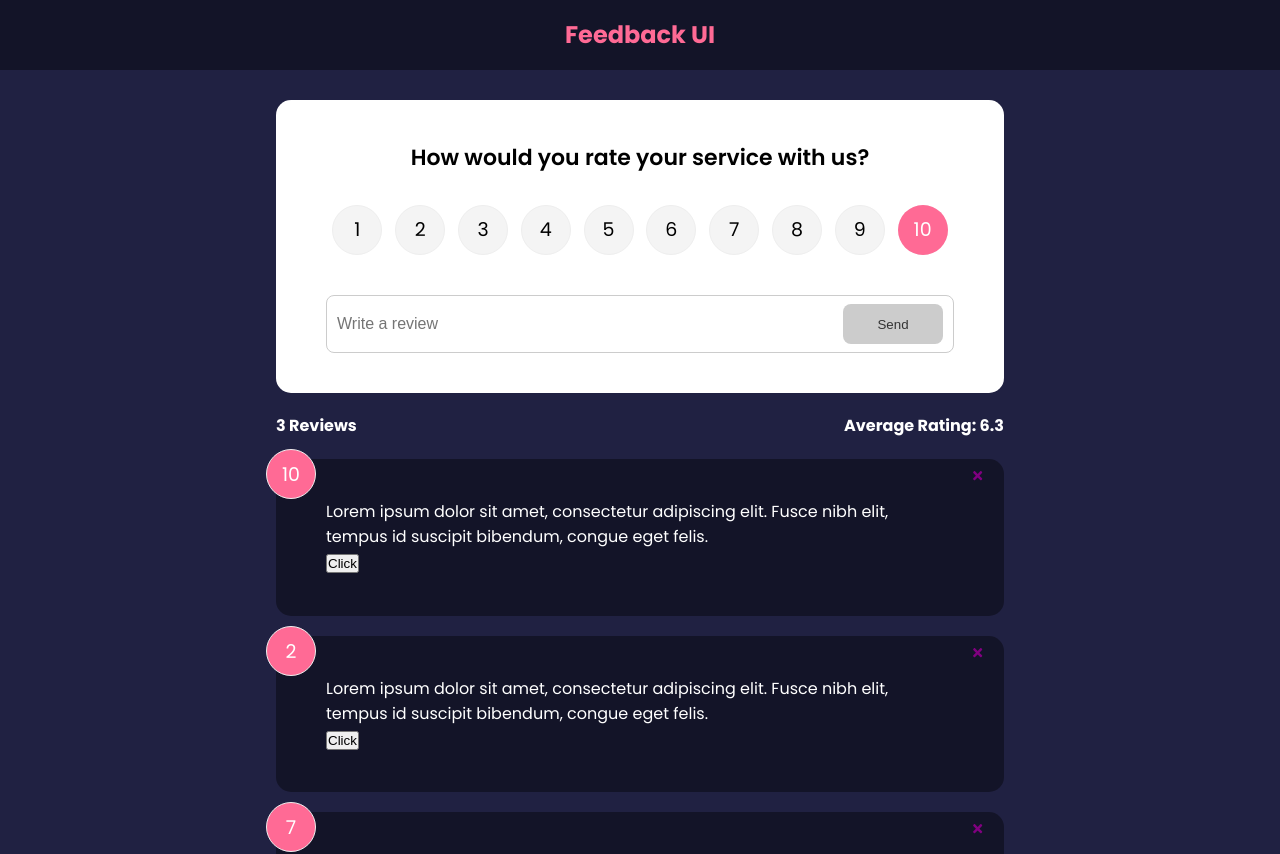
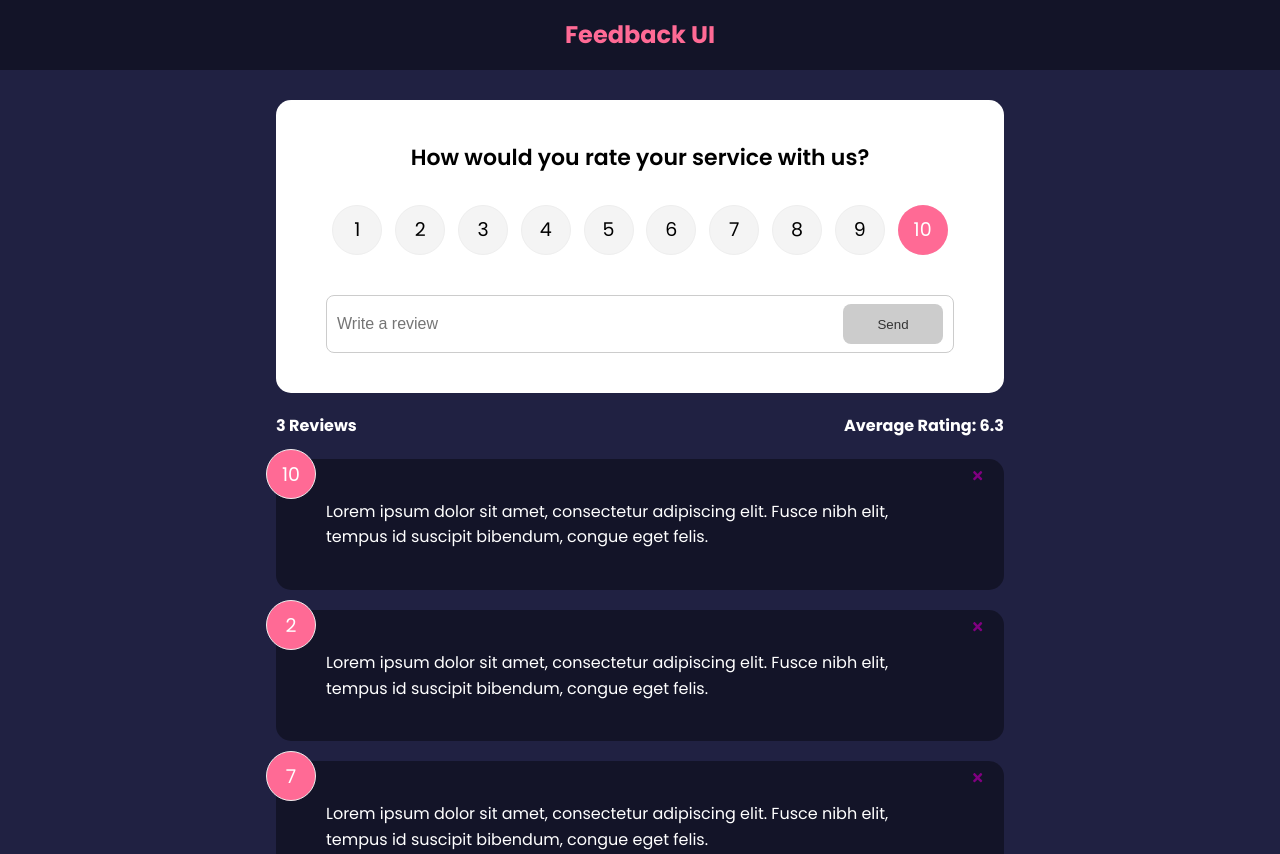
Before and after one commit to kristjanhollo/Feedback-UI, a React (Create React App) app: page / in a window 1280 px wide. Shown: the top 854 px of the page. Built offline with nearby package versions, Linux system fonts and the light colour scheme.

Commit message:
[add] - Adding new FeedBackItem [change] - remove color changing of FeedBackItem

```diff
--- a/package.json
+++ b/package.json
@@ -10,6 +10,7 @@
     "react-dom": "^17.0.2",
     "react-icons": "^4.3.1",
     "react-scripts": "5.0.0",
+    "uuid": "^8.3.2",
     "web-vitals": "^2.1.2"
   },
   "scripts": {
--- a/src/App.js
+++ b/src/App.js
@@ -5,6 +5,7 @@
 import {useState} from "react";
 import FeedbackStats from "./components/FeedbackStats";
 import FeedBackForm from "./components/FeedBackForm";
+import { v4 as uuidv4 } from 'uuid'
 
 // function App() {
 //     return (
@@ -21,6 +22,11 @@
 function App() {
     const [feedback, setFeedback] = useState(FeedbackData);
 
+    const addFeedback = (newFeedback) => {
+        newFeedback.id = uuidv4()
+        setFeedback([newFeedback, ...feedback])
+    }
+
     const deleteFeedBack = (id) => {
         if (window.confirm('Are you sure you want to delete?')) {
             setFeedback(feedback.filter((item) => item.id !== id))
@@ -33,7 +39,7 @@
             <Header/>
 
             <div className="container">
-                <FeedBackForm />
+                <FeedBackForm handleAdd={addFeedback}/>
                 <FeedbackStats feedback={feedback}/>
                 <FeedbackList feedback={feedback} handleDelete={deleteFeedBack}/>
             </div>
--- a/src/components/FeedBackForm.js
+++ b/src/components/FeedBackForm.js
@@ -4,7 +4,7 @@
 import RatingSelect from "./RatingSelect";
 
 
-function FeedBackForm() {
+function FeedBackForm({handleAdd}) {
     const [text, setText] = useState('')
     const [rating, setRating] = useState(10)
     const [btnDisabled, setBtnDisabled] = useState(true)
@@ -26,8 +26,22 @@
 
     }
 
+    const handleSubmit = (e) => {
+        e.preventDefault()
+        if(text.trim().length > 10) {
+            const newFeedback = {
+                text: text,
+                rating: rating
+            }
+
+            handleAdd(newFeedback)
+
+            setText('')
+        }
+    }
+
     return <Card>
-        <form>
+        <form onSubmit={handleSubmit}>
             <h2>How would you rate your service with us?</h2>
             <RatingSelect select={(rating) => setRating(rating)}/>
             <div className="input-group">
--- a/src/components/FeedbackItem.js
+++ b/src/components/FeedbackItem.js
@@ -1,7 +1,6 @@
 import Card from "./shared/Card";
 import {FaTimes} from "react-icons/fa"
 import PropTypes from "prop-types";
-import {useState} from "react";
 
 
 function FeedbackItem({item, handleDelete}) {
@@ -9,15 +8,7 @@
 
     // import { useState } from "react";
     // const [rating, setRating] = useState(7);
-    const [light, setColor] = useState(true);
 
-    const handleClick = () => {
-        if (light === true) {
-            setColor(false)
-        } else {
-            setColor(true)
-        }
-    }
 
     // const [text, setText] = useState('This is an example of a feedback item');
 
@@ -33,12 +24,11 @@
 
 
     return (
-        <Card reverse={light}>
+        <Card reverse={true}>
             <div className="num-display">{item.rating}</div>
             <button onClick={() => handleDelete(item.id)} className="close"><FaTimes color='purple'/></button>
             <div className="text-display">{item.text}</div>
             {/*<button onClick={handleClick}>Click</button>*/}
-            <button onClick={handleClick}>Click</button>
         </Card>
     )
 
```
